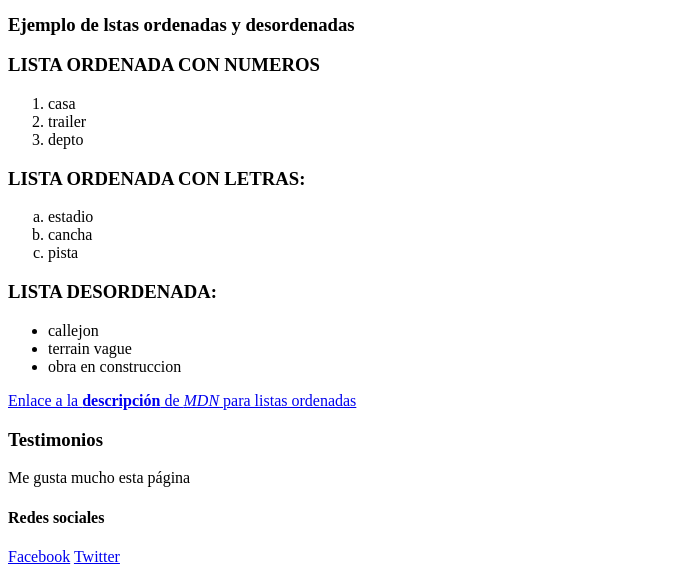
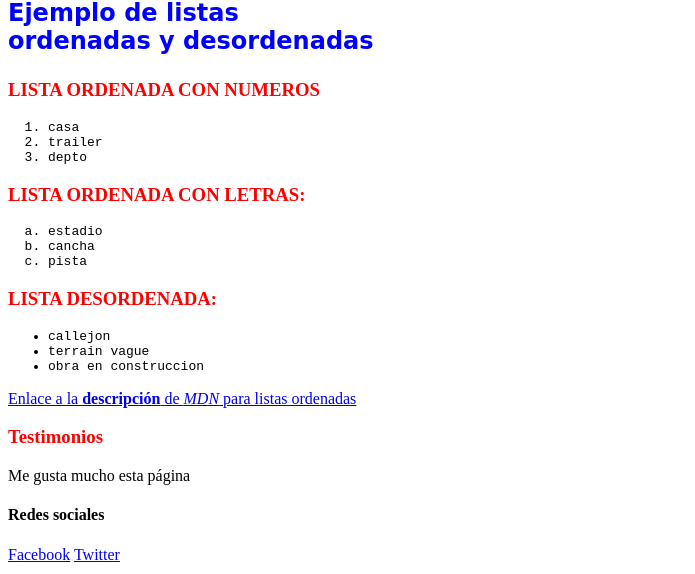
Before and after one commit to macaronij/portfolio-FrontEnd, a plain HTML site: page index.html in a window 1280 px wide. Shown: the part 581-1155 px from the top of the page, without its empty margins (0-695 px from the left). Drawn offline with Linux system fonts and the light colour scheme.

Commit message:
primer css

```diff
--- /dev/null
+++ b/css/style.css
@@ -0,0 +1,7 @@
+h1 {
+    color: blue;
+    font-family:cursive;
+    font-size:x-large
+}
+li {font-family: monospace;}
+h3 {color: red;}
--- a/index.html
+++ b/index.html
@@ -5,6 +5,7 @@
     <meta http-equiv="X-UA-Compatible" content="IE=edge">
     <meta name="viewport" content="width=device-width, initial-scale=1.0">
     <title>Portfolio JuanFrancisco</title>
+    <link rel="stylesheet" href="css/style.css">
 </head>
 <body>
     <header>
@@ -22,7 +23,7 @@
         </article>
 
         <article>
-            <h1>Ejemplo de lstas ordenadas y desordenadas</h1>
+            <h1>Ejemplo de listas <br>ordenadas y desordenadas</h1>
             <h3>LISTA ORDENADA CON NUMEROS</h3>
             <OL>
                 <li>casa</li>
```
